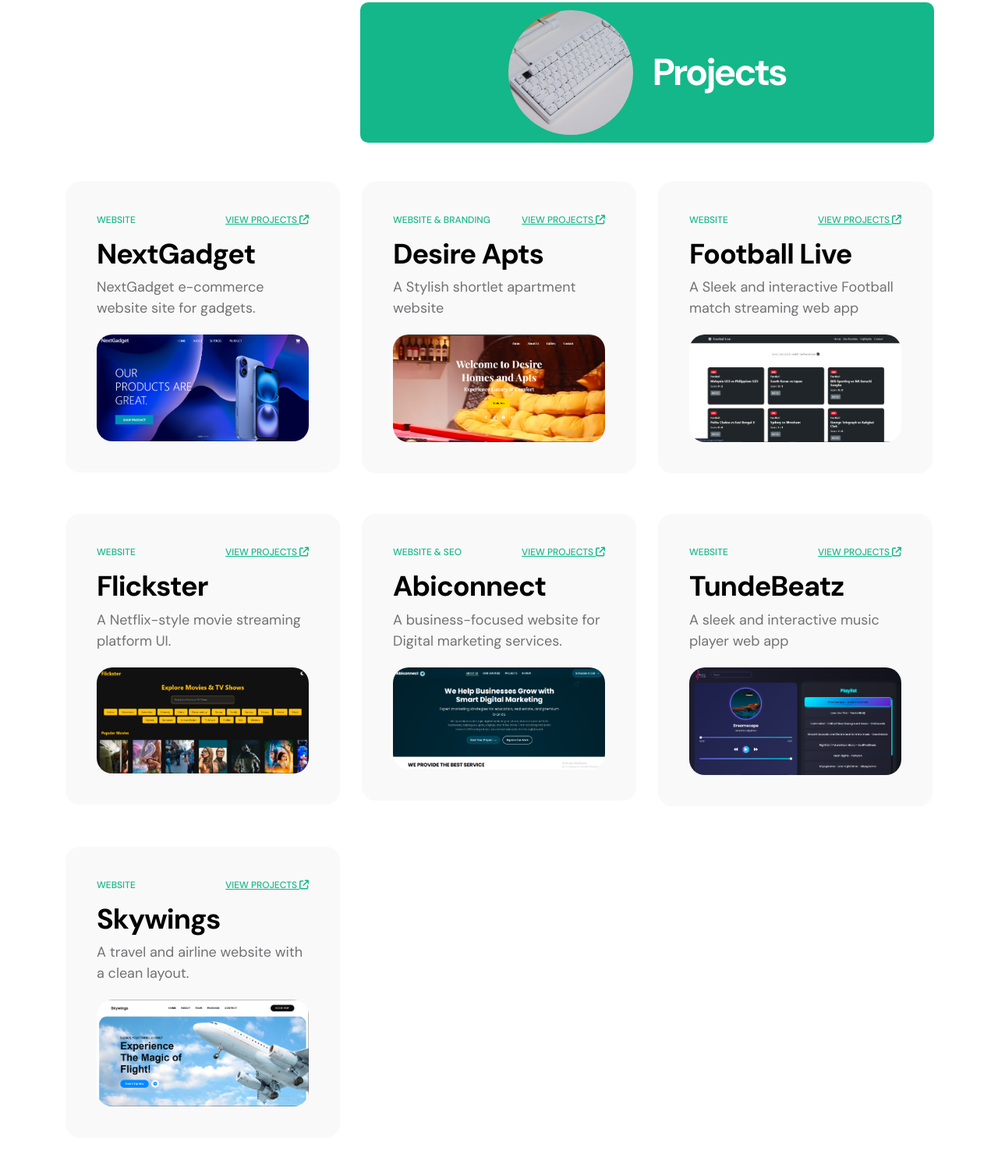
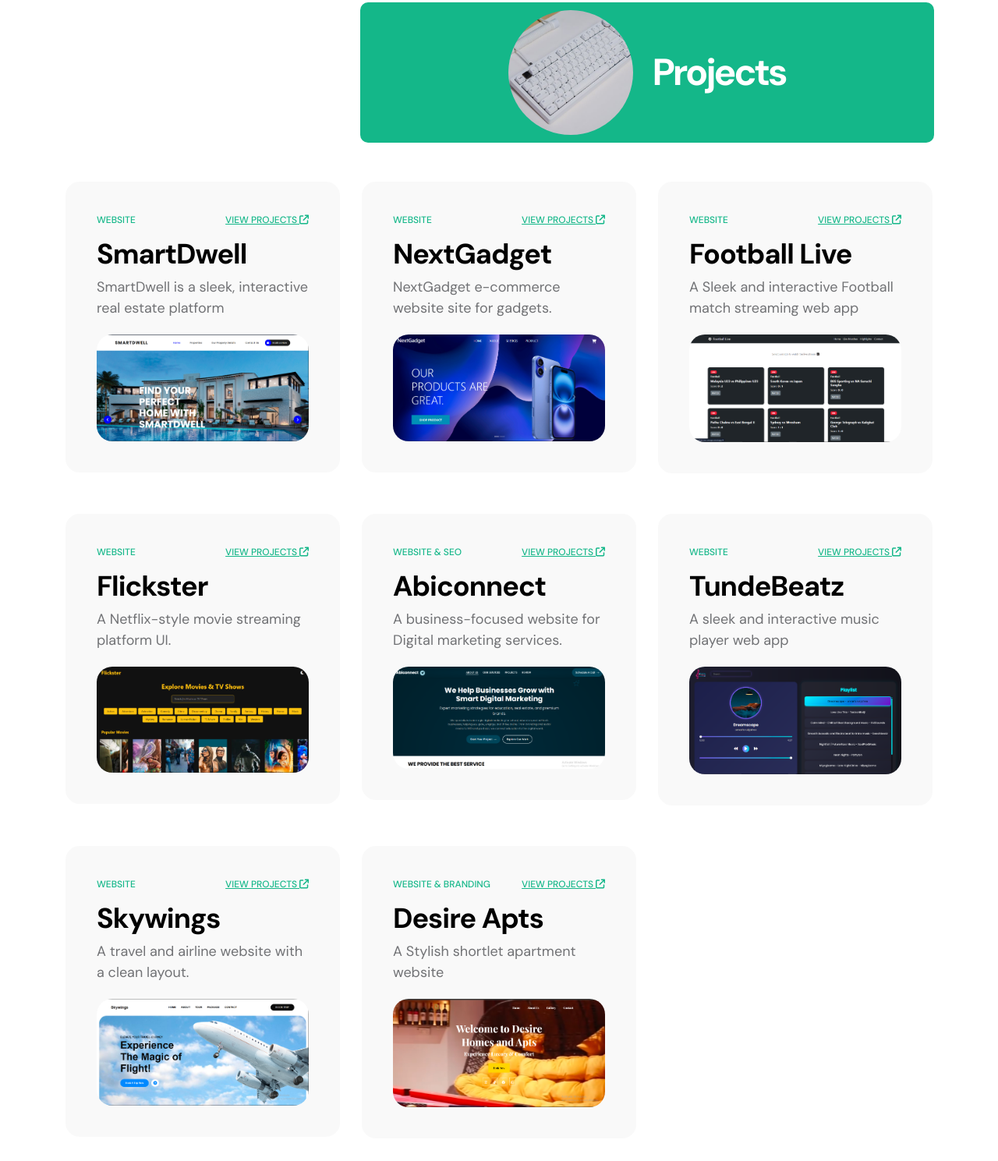
Before and after one commit to BabatundeDev/Smartweblab, a plain HTML site: page index.html in a window 1280 px wide. Shown: the part 3879-5368 px from the top of the page at 78% size. Drawn offline with Linux system fonts and the light colour scheme.

Commit message:
project added

```diff
--- a/index.html
+++ b/index.html
@@ -333,6 +333,24 @@
 
                 <div class="project-links d-flex justify-content-between mb-2">
                   <small class="projects-tag">Website</small>
+                  <a class="projects-tag project-link" href="https://smartdwell.vercel.app/"
+                    target="_blank">View projects
+                    <i class="fa-solid fa-arrow-up-right-from-square"></i></a>
+                </div>
+                <h3 class="projects-title">SmartDwell</h3>
+                <p class="pb-1">SmartDwell is a sleek, interactive real estate platform</p>
+              </div>
+
+              <img src="images/projects/project9.png" class="projects-image img-fluid" alt="project2">
+            </div>
+          </div>
+
+          <div class="col-lg-4 col-md-6 col-12">
+            <div class="projects-thumb">
+              <div class="projects-info">
+
+                <div class="project-links d-flex justify-content-between mb-2">
+                  <small class="projects-tag">Website</small>
                   <a class="projects-tag project-link" href="https://nextgadgets-store.vercel.app/"
                     target="_blank">View projects
                     <i class="fa-solid fa-arrow-up-right-from-square"></i></a>
@@ -341,24 +359,6 @@
                 <p class="pb-1">NextGadget e-commerce website site for gadgets.</p>
               </div>
               <img src="images/projects/project1.png" class="projects-image img-fluid" alt="project1">
-            </div>
-          </div>
-
-          <div class="col-lg-4 col-md-6 col-12">
-            <div class="projects-thumb">
-              <div class="projects-info">
-
-                <div class="project-links d-flex justify-content-between mb-2">
-                  <small class="projects-tag">Website & Branding</small>
-                  <a class="projects-tag project-link" href="https://desirehomesandapts.vercel.app/"
-                    target="_blank">View projects
-                    <i class="fa-solid fa-arrow-up-right-from-square"></i></a>
-                </div>
-                <h3 class="projects-title">Desire Apts</h3>
-                <p class="pb-1">A Stylish shortlet apartment website</p>
-              </div>
-
-              <img src="images/projects/project2.png" class="projects-image img-fluid" alt="project2">
             </div>
           </div>
 
@@ -376,7 +376,7 @@
                 <p class="pb-1">A Sleek and interactive Football match streaming web app</p>
               </div>
 
-              <img src="images/projects/Football-live.png" class="projects-image img-fluid" alt="project6">
+              <img src="images/projects/project8.png" class="projects-image img-fluid" alt="project6">
             </div>
           </div>
 
@@ -449,6 +449,24 @@
               </div>
 
               <img src="images/projects/project4.png" class="projects-image img-fluid" alt="project4">
+            </div>
+          </div>
+
+          <div class="col-lg-4 col-md-6 col-12">
+            <div class="projects-thumb">
+              <div class="projects-info">
+
+                <div class="project-links d-flex justify-content-between mb-2">
+                  <small class="projects-tag">Website & Branding</small>
+                  <a class="projects-tag project-link" href="https://desirehomesandapts.vercel.app/"
+                    target="_blank">View projects
+                    <i class="fa-solid fa-arrow-up-right-from-square"></i></a>
+                </div>
+                <h3 class="projects-title">Desire Apts</h3>
+                <p class="pb-1">A Stylish shortlet apartment website</p>
+              </div>
+
+              <img src="images/projects/project2.png" class="projects-image img-fluid" alt="project2">
             </div>
           </div>
 
```
Also changed, not shown: images/projects/project8.png (renamed from images/projects/Football-live.png), images/projects/project9.png (added).
